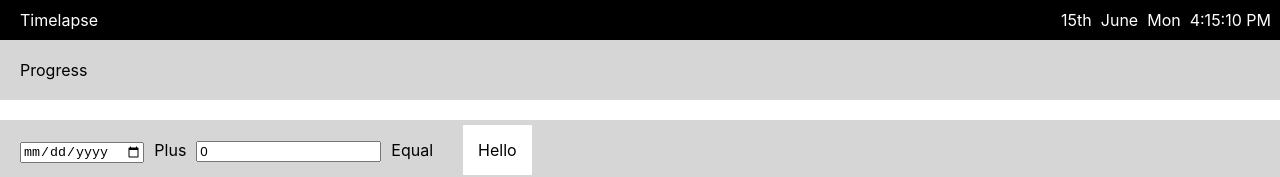
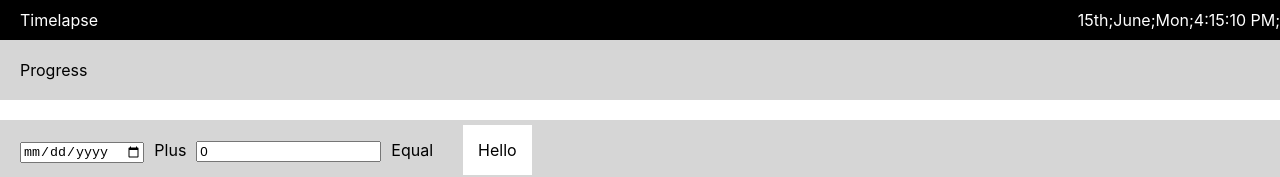
Before and after one commit to rachelcynthia/timelapse, a React (Create React App) app: page / in a window 1280 px wide. Shown: the top 177 px of the page. Built offline with nearby package versions, Linux system fonts and the light colour scheme.

Commit message:
Remove nbsp

```diff
--- a/src/components/DateTime.jsx
+++ b/src/components/DateTime.jsx
@@ -45,10 +45,10 @@ class DateTime extends React.Component{
       return(
         <div style={thisStyle}>
           <div style={{textAlign:"left", position:"absolute",paddingLeft:"20px"}}>Timelapse</div>
-            {theDate}{this.next(theDate)}&nbsp;&nbsp;
-            {month[this.state.date.getMonth()]}&nbsp;&nbsp;
-            {day[this.state.date.getDay()]}&nbsp;&nbsp;
-            {this.state.date.toLocaleTimeString()}&nbsp;&nbsp;
+            {theDate}{this.next(theDate)};
+            {month[this.state.date.getMonth()]};
+            {day[this.state.date.getDay()]};
+            {this.state.date.toLocaleTimeString()};
         </div>
       );
     }
```
